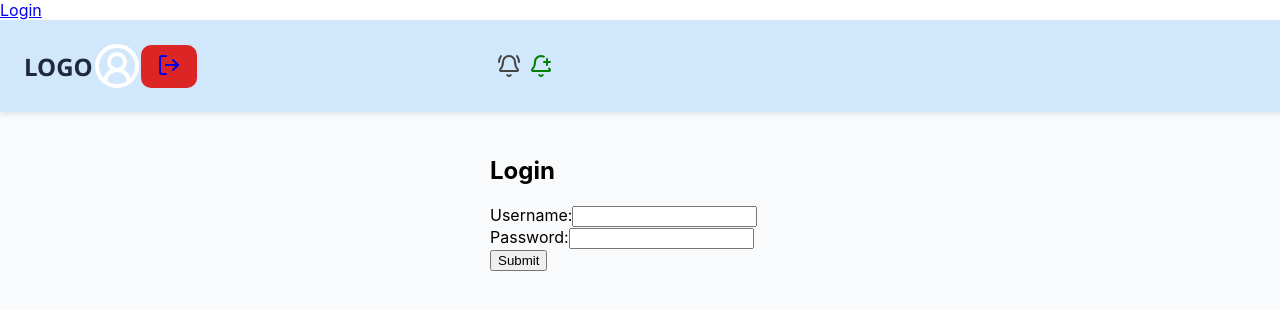
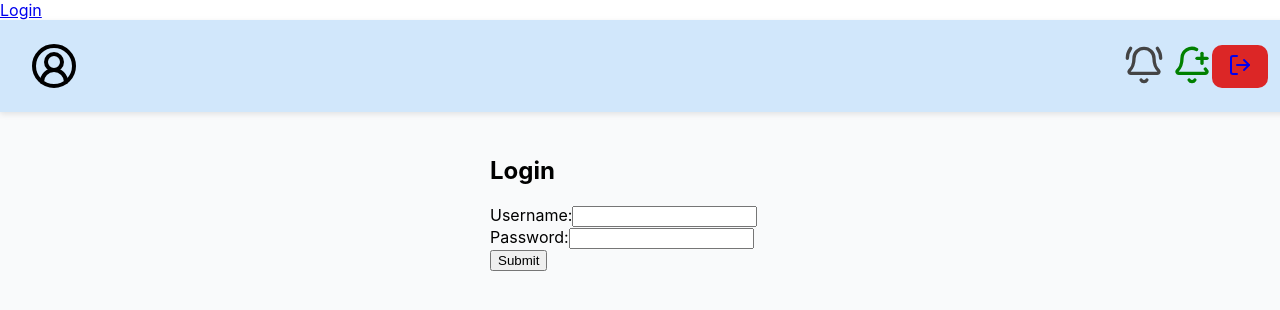
Before and after one commit to avigailevy/MEfirstClient, a React (Create React App) app: page /login in a window 1280 px wide. Shown: the top 310 px of the page. Built offline with nearby package versions, Linux system fonts and the light colour scheme.

Commit message:
header CSS and Products

```diff
--- a/src/components/homePage/Header.js
+++ b/src/components/homePage/Header.js
@@ -1,4 +1,4 @@
-import { Link, Outlet, useParams } from 'react-router-dom';
+import { Link, Outlet } from 'react-router-dom';
 import { Notification } from './Notification'
 import { CircleUserRound, LogOut } from 'lucide-react';
 import { useLocation } from 'react-router-dom';
@@ -9,16 +9,20 @@ import { jwtDecode } from 'jwt-decode';
 export const Header = () => {
 
     const token = localStorage.getItem('token');
-    let username = '';
+    let userRole = '';
 
     if (token) {
         try {
             const decoded = jwtDecode(token);
-            username = decoded.username || decoded.name || decoded.sub; // לפי איך שהשרת שלך יצר את הטוקן
+            console.log("Decoded token:", decoded);
+            userRole = decoded.role;
         } catch (error) {
             console.error("Invalid token", error);
         }
     }
+    console.log(userRole);
+
+
     const location = useLocation();
     const [title, setTitle] = useState('Home Page');
 
@@ -31,9 +35,9 @@ export const Header = () => {
     const setTitleOfHeder = () => {
         setTitle(
             location.pathname.includes('home') ? 'Home Page' :
-                location.pathname.includes('projects') ? 'Projects' :
-                    location.pathname.includes('products') ? 'Products' :
-                        location.pathname.includes('contacts') ? 'Contacts' :
+                location.pathname.includes('close') ? 'Closed Projects' :
+                    location.pathname.includes('open') ? 'Opened Projects' :
+                        location.pathname.includes('products') ? 'Products' :
                             location.pathname.includes('todos') ? 'Todos' :
                                 location.pathname.includes('suppliers') ? 'Suppliers' :
                                     location.pathname.includes('customers') ? 'Customers' :
@@ -49,17 +53,19 @@ export const Header = () => {
     return (
         <div className="header-container">
 
-            <div className="logo">LOGO</div>
-            <CircleUserRound size={48} />
-            <div className="frame-67">
-                <div className="username">{username}</div>
+
+            <div className="profilee">
+                <CircleUserRound className='profile' size={48} />
+                <div className="userRole">{userRole}</div>
             </div>
             <div className='title'>{title}</div>
-            <div className="logout-button">
-                <Link to={`/login`} onClick={deleteToken}><LogOut /></Link>
-                <Outlet />
+            <div className='endheader'>
+                <Notification userRole={'admin'} />
+                <div className="logout-button">
+                    <Link to={`/login`} onClick={deleteToken}><LogOut /></Link>
+                    <Outlet />
+                </div>
             </div>
-            <Notification userRole={'admin'} />
         </div>
     );
 }
--- a/src/components/homePage/Notification.js
+++ b/src/components/homePage/Notification.js
@@ -33,9 +33,9 @@ export function Notification({ userRole }) {
   return (
     <div className="notification-container">
       <div className="notification-icon" onClick={() => setOpen(!open)}>
-        {notes.length > 1 ? <BellDot /> : <BellRing />}
+        {notes.length > 1 ? <BellDot size={40}/> : <BellRing size={40}/>}
         {userRole === 'admin' && (
-          <BellPlus
+          <BellPlus size={40}
             className="notification-add"
             onClick={(e) => {
               e.stopPropagation();
--- a/src/css/Header.css
+++ b/src/css/Header.css
@@ -2,10 +2,13 @@
 .header-container {
   position: sticky;
   top: 0;
-  z-index: 1000;
   background-color: #d1e7fb;
   padding: 1rem 1.5rem;
   box-shadow: 0 2px 6px rgba(0, 0, 0, 0.1);
+  display: flex;
+  justify-content: space-between;
+  align-items: center;
+  max-width: 98%;
 }
 
 /* שורה ראשית */
@@ -113,7 +116,6 @@
   font-size: 1.75rem;
   font-weight: 700;
   color: #1f2937;
-  margin: 1rem 0 0.5rem;
   padding: 0 1.5rem;
 }
 
@@ -150,3 +152,17 @@
   color: black;
   width: 60px;
 }
+.userRole{
+  font-size: x-large;
+  color: black;
+}
+
+.profilee{
+  display: flex;
+  align-content: center;
+}
+
+.endheader{
+  display: flex;
+  padding: 10px;
+}
--- a/src/css/Notification.css
+++ b/src/css/Notification.css
@@ -4,7 +4,6 @@
   direction: ltr;
   font-family: "PloniMlV2Aaa-Medium", sans-serif;
   background-color: #d1e7fb;
-  margin-left: 300px;
 }
 
 .notification-icon {
--- a/src/css/Product.css
+++ b/src/css/Product.css
@@ -1,6 +1,7 @@
 .layout {
   display: flex;
   min-height: 100vh;
+  flex-direction: column;
 }
 
 .navigation-bar {
--- a/src/css/Projects.css
+++ b/src/css/Projects.css
@@ -126,8 +126,10 @@
 
 /* ה-content יקבל מרווח שמאל לפי מצב הסיידבר */
 .content {
-  margin-left: 10px; /* כשהסיידבר פתוח */
+  margin-left: 10px;
   padding: 20px;
-  transition: margin-left 0.3s ease;
   width: 100%;
+  display: flex;
+  justify-content: flex-start;
+  flex-direction: column;
 }
```
